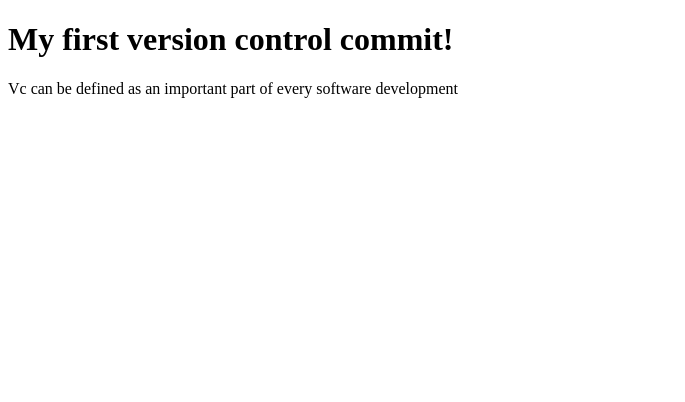
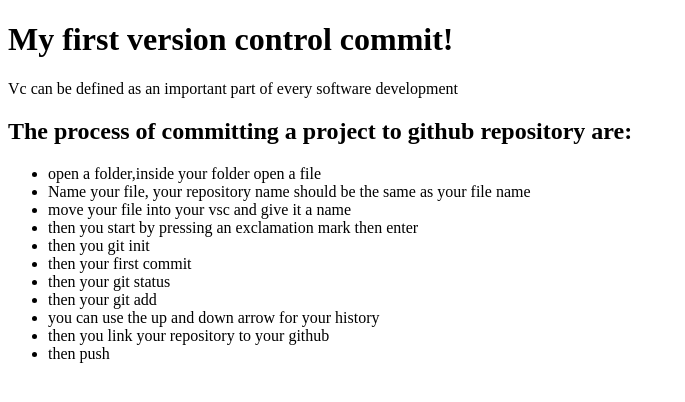
Before and after one commit to moyosoreoluwa75/Td-Intro-Git-Basics, a plain HTML site: page index.html in a window 1280 px wide. Shown: the whole page, without its empty margins (0-685 px from the left). Drawn offline with Linux system fonts and the light colour scheme.

Commit message:
i added a new h2 and unordered list

```diff
--- a/index.html
+++ b/index.html
@@ -8,5 +8,19 @@
 <body>
    <h1> My first version control commit!</h1>
    <p>Vc can be defined as an important part of every software development</p>
+   <h2> The process of committing a project to github repository are: </h2>
+   <ul>
+    <li>open a folder,inside your folder open a file</li>
+    <li>Name your file, your repository name should be the same as your file name </li>
+    <li>move your file into your vsc and give it a name </li>
+    <li>then you start by pressing an exclamation mark then enter</li>
+    <li>then you git init</li>
+    <li>then your first commit</li>
+    <li>then your git status</li>
+    <li>then your git add</li>
+    <li>you can use the up and down arrow for your history</li>
+    <li>then you link your repository to your github</li>
+    <li>then push</li>
+   </ul>
 </body>
 </html>
```
